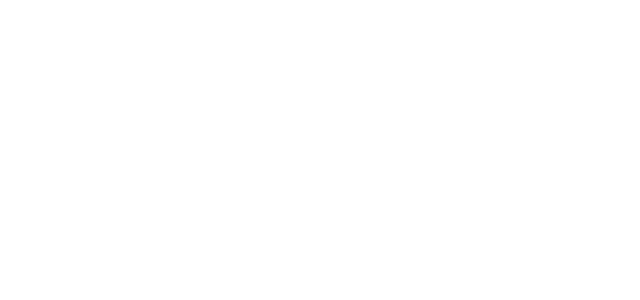
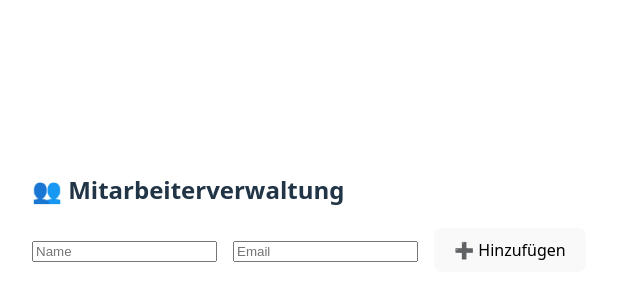
Before and after one commit to Citagroup/cita-frontend, a React (Vite) app: page /admin/employees in a window 1280 px wide. Before the commit this address had no page. Shown: the part 180-480 px from the top of the page, without its empty margins (0-640 px from the left). Built offline with nearby package versions, Linux system fonts and the light colour scheme.

Commit message:
Add admin employee management module

```diff
--- a/src/App.jsx
+++ b/src/App.jsx
@@ -1,25 +1,29 @@
+import { BrowserRouter, Routes, Route, Navigate } from "react-router-dom";
+import AdminLogin from "./admin/Login";
+import AdminDashboard from "./admin/Dashboard";
+import Employees from "./admin/Employees"; // 👈 NEU
+import EmployeeHome from "./employee/Home";
 import EmployeeDashboard from "./employee/Dashboard";
 import TimeTracking from "./employee/TimeTracking";
-import EmployeeHome from "./employee/Home";
-import EmployeeLogin from "./employee/Login"; // nicht vergessen
-import Reports from "./employee/Reports"; // NEU
-import { BrowserRouter, Routes, Route } from "react-router-dom";
-import AdminLogin from "./admin/Login";
-import AdminDashboard from "./admin/Dashboard";
+import Reports from "./employee/Reports";
+import EmployeeLogin from "./employee/Login";
 
 function App() {
   return (
     <BrowserRouter>
       <Routes>
-        <Route path="employee" element={<EmployeeHome />}>
+        <Route path="/admin/login" element={<AdminLogin />} />
+        <Route path="/admin/dashboard" element={<AdminDashboard />} />
+        <Route path="/admin/employees" element={<Employees />} /> {/* 👈 NEU */}
+
+        <Route path="/employee/login" element={<EmployeeLogin />} />
+        <Route path="/employee" element={<EmployeeHome />}>
           <Route path="dashboard" element={<EmployeeDashboard />} />
           <Route path="zeit" element={<TimeTracking />} />
+          <Route path="reports" element={<Reports />} />
         </Route>
-        <Route path="/employee/login" element={<EmployeeLogin />} />
-        <Route path="/employee/timetracking" element={<TimeTracking />} />
-        <Route path="/employee/reports" element={<Reports />} /> {/* NEU */}
-        <Route path="/admin/login" element={<AdminLogin />} />
-        <Route path="/admin/dashboard" element={<AdminDashboard />} />
+
+        <Route path="/" element={<Navigate to="/employee/login" />} />
       </Routes>
     </BrowserRouter>
   );
--- /dev/null
+++ b/src/admin/Employees.jsx
@@ -0,0 +1,38 @@
+import React, { useState } from 'react';
+
+export default function Employees() {
+  const [employees, setEmployees] = useState([]);
+  const [newEmployee, setNewEmployee] = useState({ name: '', email: '' });
+
+  const handleAdd = () => {
+    if (!newEmployee.name || !newEmployee.email) return;
+    setEmployees([...employees, { ...newEmployee, id: Date.now() }]);
+    setNewEmployee({ name: '', email: '' });
+  };
+
+  return (
+    <div style={{ padding: '2rem' }}>
+      <h2>👥 Mitarbeiterverwaltung</h2>
+      <input
+        type="text"
+        placeholder="Name"
+        value={newEmployee.name}
+        onChange={(e) => setNewEmployee({ ...newEmployee, name: e.target.value })}
+      />
+      <input
+        type="email"
+        placeholder="Email"
+        value={newEmployee.email}
+        onChange={(e) => setNewEmployee({ ...newEmployee, email: e.target.value })}
+        style={{ marginLeft: '1rem' }}
+      />
+      <button onClick={handleAdd} style={{ marginLeft: '1rem' }}>➕ Hinzufügen</button>
+
+      <ul>
+        {employees.map(emp => (
+          <li key={emp.id}>{emp.name} ({emp.email})</li>
+        ))}
+      </ul>
+    </div>
+  );
+}
--- /dev/null
+++ b/src/employee/Dashboard.jsx
@@ -0,0 +1,11 @@
+// src/employee/Dashboard.jsx
+import React from 'react';
+
+export default function EmployeeDashboard() {
+  return (
+    <div>
+      <h2>Mitarbeiter-Dashboard</h2>
+      <p>Willkommen im Dashboard!</p>
+    </div>
+  );
+}
--- a/src/employee/Home.jsx
+++ b/src/employee/Home.jsx
@@ -9,6 +9,9 @@
         <ul>
           <li><Link to="dashboard">Dashboard</Link></li>
           <li><Link to="zeit">Zeiterfassung</Link></li>
+          <li><Link to="reports">Berichte</Link></li> {/* 👉 NEU */}
+          <li><Link to="clients">Kunden</Link></li>
+
         </ul>
       </nav>
       <hr />
```
Also changed, not shown: src/employee/Clients.jsx (added, +40 -0 lines).
